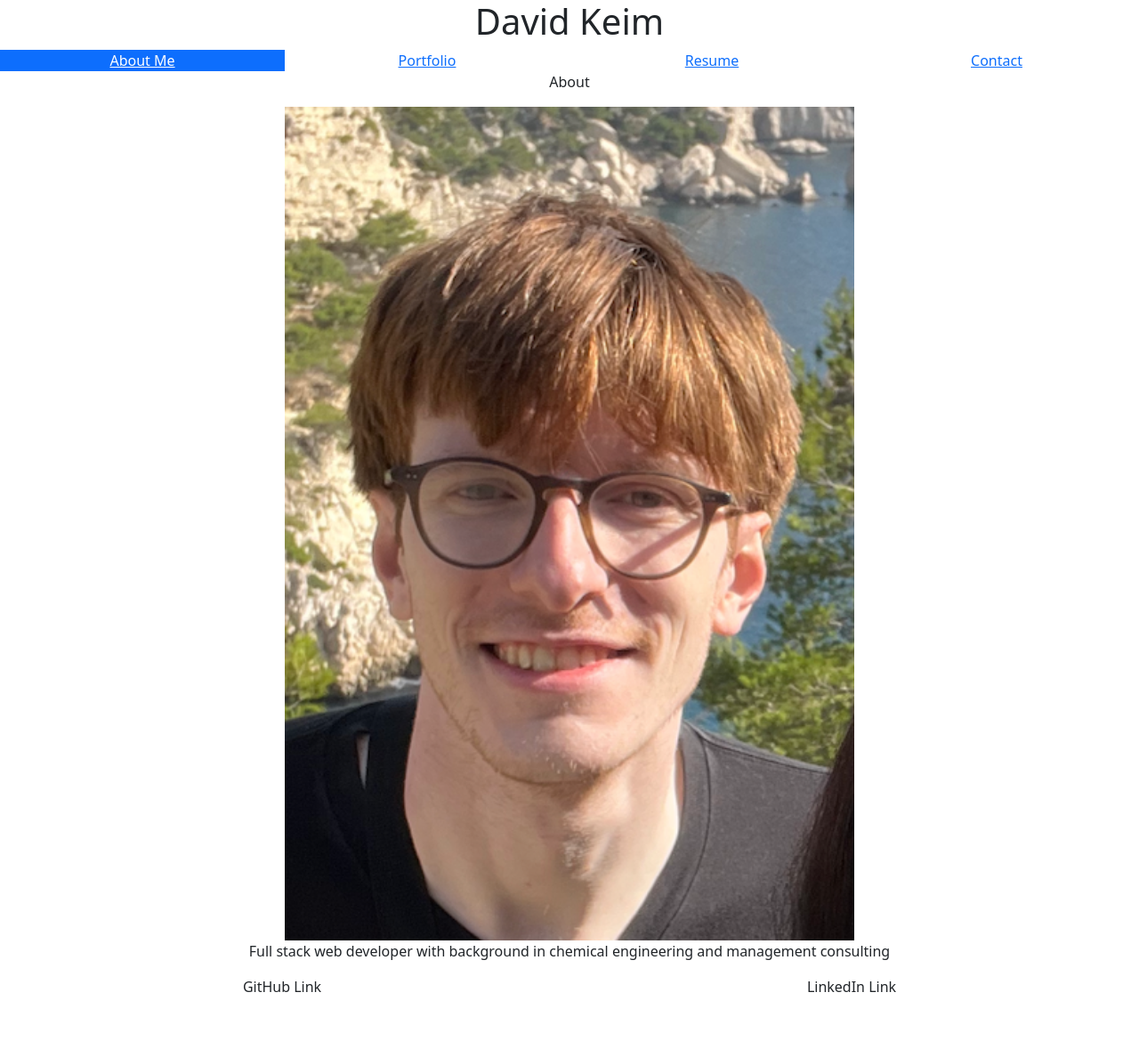
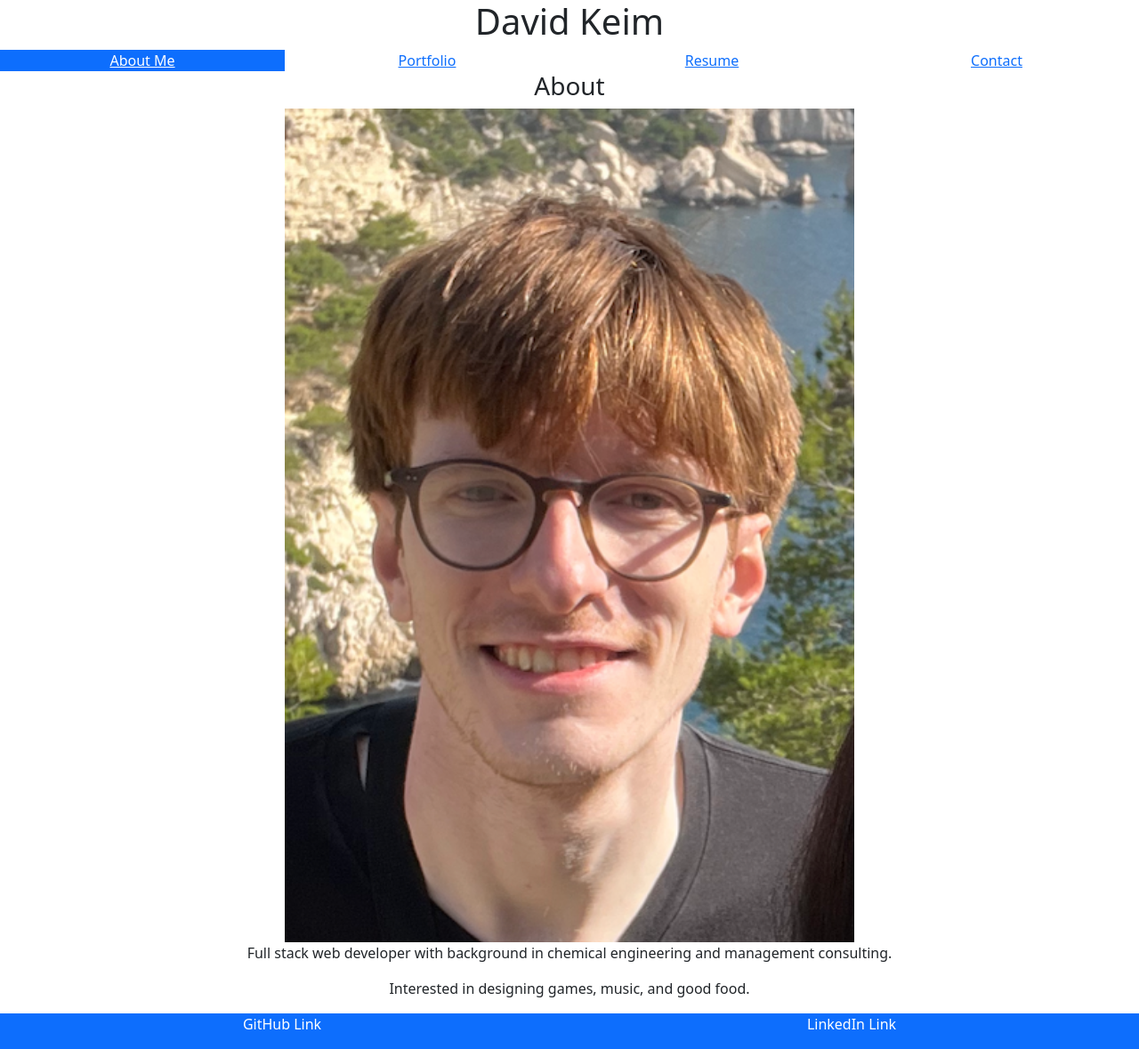
Before and after one commit to keimdm/react-portfolio-challenge, a React (Create React App) app: page / in a window 1280 px wide. Shown: the whole page at 89% size. Before the commit the page ends 1137 px from the top, so only its background shows below. Built offline with nearby package versions, Linux system fonts and the light colour scheme.

Commit message:
updatedd aobut formatting

```diff
--- a/src/components/Footer.js
+++ b/src/components/Footer.js
@@ -2,7 +2,7 @@ import React from 'react';
 
 function Footer() {
   return (
-    <div className="d-flex flex-row justify-content-around">
+    <div className="d-flex flex-row justify-content-around bg-primary text-white">
       <p>GitHub Link</p>
       <p>LinkedIn Link</p>
     </div>
--- a/src/components/pages/About.js
+++ b/src/components/pages/About.js
@@ -4,10 +4,13 @@ import pic from "../../assets/profile-pic.png";
 function About() {
   return (
       <div className="d-flex flex-column align-items-center">
-        <p>About</p>
+        <h3>About</h3>
         <img className="w-50" src={pic} alt="Profile"></img>
         <p className="text-center">
-          Full stack web developer with background in chemical engineering and management consulting
+          Full stack web developer with background in chemical engineering and management consulting.
+        </p>
+        <p className="text-center">
+          Interested in designing games, music, and good food.
         </p>
       </div>
   );
```
